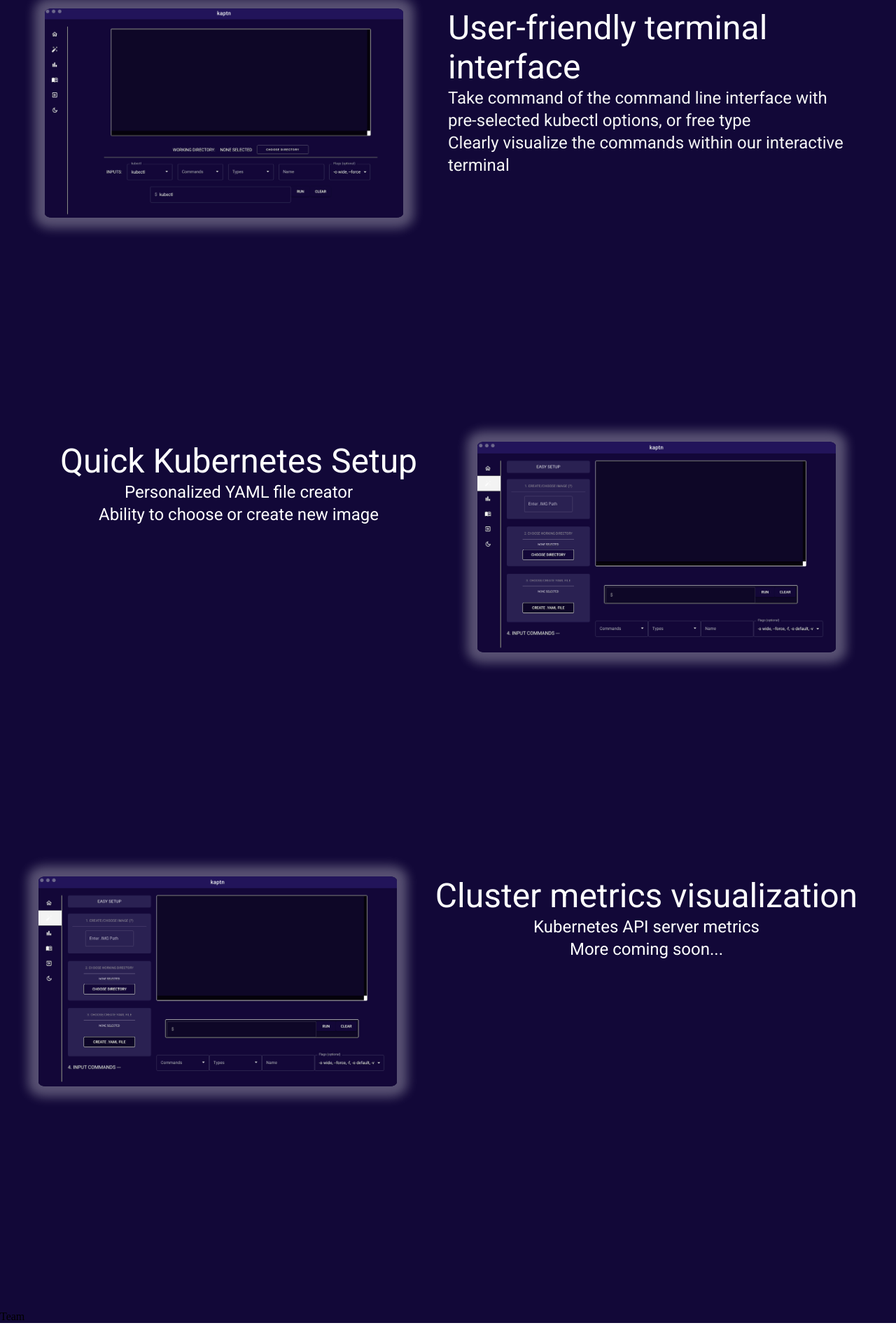
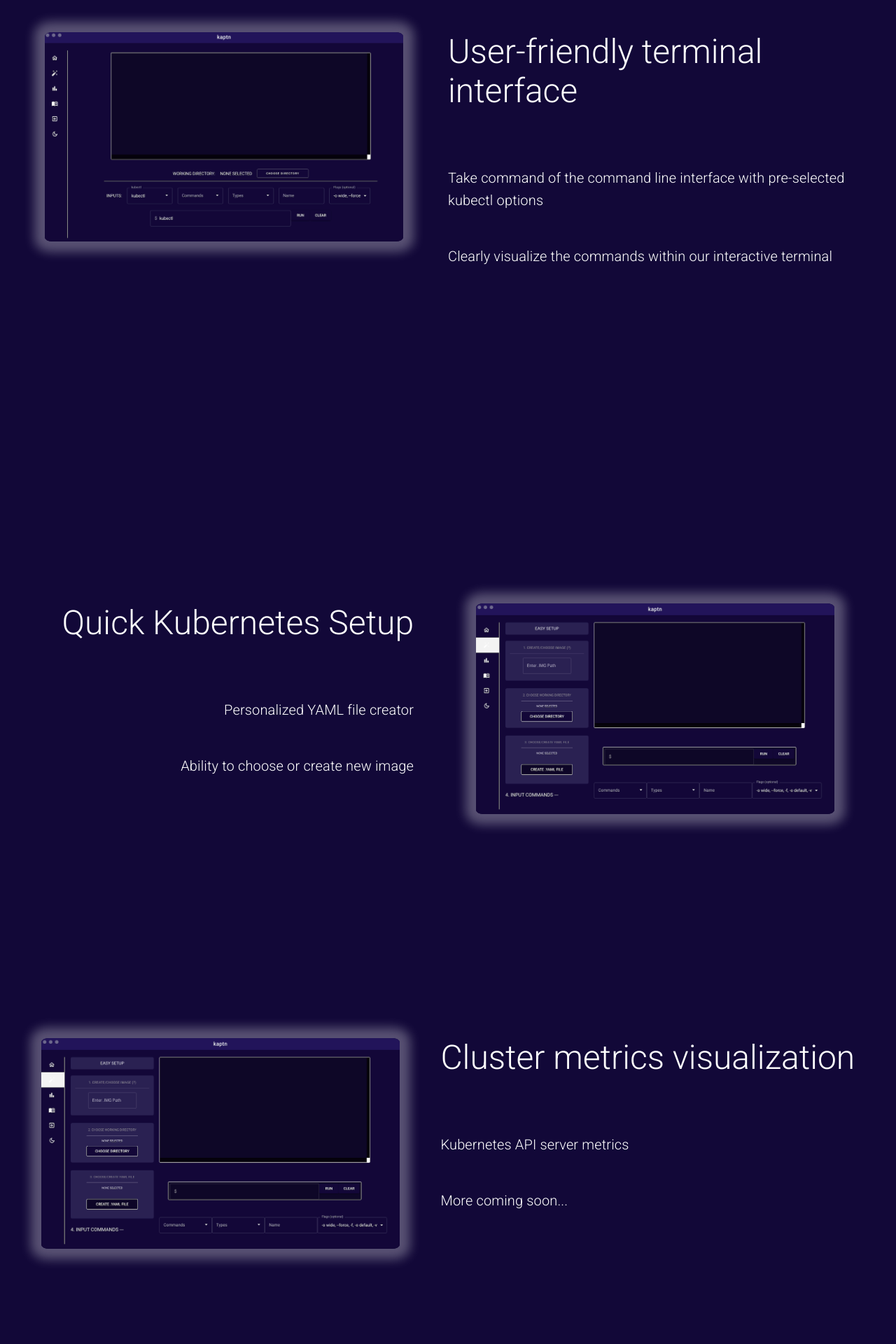
Before and after one commit to kaptn-splash/Splash, a React (Create React App) app: page / in a window 1280 px wide. Shown: the part 700-2620 px from the top of the page at 70% size. Built offline with nearby package versions, Linux system fonts and the light colour scheme.

Commit message:
Fixes styling changes

```diff
--- a/package.json
+++ b/package.json
@@ -14,7 +14,8 @@
     "@testing-library/user-event": "^13.5.0",
     "react": "^18.2.0",
     "react-dom": "^18.2.0",
-    "react-router-dom": "^6.10.0",
+    "react-router-dom": "^6.11.0",
+    "react-router-hash-link": "^2.4.3",
     "react-scripts": "5.0.1",
     "web-vitals": "^2.1.4"
   },
--- a/src/components/Features.jsx
+++ b/src/components/Features.jsx
@@ -7,6 +7,7 @@
 import { shadows } from '@mui/system';
 import { borders } from '@mui/system';
 import { Typography } from '@mui/material';
+import {Button} from '@mui/material';
 
 
 
@@ -14,48 +15,148 @@
   return (
     <Grid id='features'>
         <Box id='feature1' sx={{display: 'flex', flexDirection: 'row-reverse', justifyContent: 'space-evenly', alignItems: 'flex-start', alignContent: 'center', mb: 40}}>
-            <Box sx={{width: '45%', display: 'flex', flexDirection: 'column', justifyContent:'space-around', alignItems: 'center'}}>
-                <Typography variant='h3' color='white'>
+            <Box sx={{width: '45%', display: 'flex', flexDirection: 'column', justifyContent:'space-around', alignItems: 'flex-start'}}>
+            <Typography
+                variant='h3'
+                sx={{
+                    fontFamily: 'Roboto',
+                    fontWeight: 50,
+                    letterSpacing: '.1 rem',
+                    color: 'white',
+                    textDecoration: 'none',
+                }}
+                >
                 User-friendly terminal interface
                 </Typography>
-                <Typography variant='h5' color='whitesmoke' textAlign='left'>
-                Take command of the command line interface with pre-selected kubectl options, or free type
+                <Typography
+                variant='h6'
+                sx={{
+                    fontFamily: 'Roboto',
+                    fontWeight: 50,
+                    letterSpacing: '.1 rem',
+                    color: 'white',
+                    textDecoration: 'none',
+                    mt: 10,
+                    mb: 5,
+                    alignContent: 'center'
+                }}
+                >
+                Take command of the command line interface with pre-selected kubectl options
                 </Typography>
-                <Typography variant='h5' color='whitesmoke' textAlign='left'>
+                <Typography
+                variant='h6'
+                sx={{
+                    fontFamily: 'Roboto',
+                    fontWeight: 50,
+                    letterSpacing: '.1 rem',
+                    color: 'white',
+                    textDecoration: 'none',
+                    mt: 1,
+                    mb: 20,
+                    alignContent: 'center'
+                }}
+                >
                 Clearly visualize the commands within our interactive terminal
                 </Typography>
             </Box>
             <Box src={dashboard} component='img' sx={{width: '40%', border: '1px', borderRadius: '2%',  boxShadow: '0px 0px 15px 15px rgb(255, 255, 255, 0.3)'}}></Box>
         </Box>
         <Box id='feature2' sx={{display: 'flex', flexDirection: 'row', justifyContent: 'space-evenly', alignItems: 'flex-start', alignContent: 'center', mb: 40}}>
-            <Box sx={{display: 'flex', flexDirection: 'column', justifyContent:'space-around', alignItems: 'center'}}>
-                <Typography variant='h3' color='white'>
+            <Box sx={{display: 'flex', flexDirection: 'column', justifyContent:'space-around', alignItems: 'flex-end'}}>
+            <Typography
+                variant='h3'
+                sx={{
+                    fontFamily: 'Roboto',
+                    fontWeight: 50,
+                    letterSpacing: '.1 rem',
+                    color: 'white',
+                    textDecoration: 'none',
+                }}
+                >
                 Quick Kubernetes Setup
                 </Typography>
-                <Typography variant='h5' color='white'>
+                <Typography
+                variant='h6'
+                sx={{
+                    fontFamily: 'Roboto',
+                    fontWeight: 50,
+                    letterSpacing: '.1 rem',
+                    color: 'white',
+                    textDecoration: 'none',
+                    mt: 10,
+                    mb: 5,
+                    alignContent: 'center'
+                }}
+                >
                 Personalized YAML file creator
                 </Typography>
-                <Typography variant='h5' color='white'>
+                <Typography
+                variant='h6'
+                sx={{
+                    fontFamily: 'Roboto',
+                    fontWeight: 50,
+                    letterSpacing: '.1 rem',
+                    color: 'white',
+                    textDecoration: 'none',
+                    mt: 1,
+                    alignContent: 'center'
+                }}
+                >
                 Ability to choose or create new image
                 </Typography>
             </Box>
             <Box src={setup} component='img' sx={{width: '40%', border: '1px', borderRadius: '2%', boxShadow: '0px 0px 15px 15px rgb(255, 255, 255, 0.3)'}}></Box>
         </Box>
-        <Box id='feature2' sx={{display: 'flex', flexDirection: 'row-reverse', justifyContent: 'space-evenly', alignItems: 'flex-start', alignContent: 'center', mb: 40}}>
-            <Box sx={{display: 'flex', flexDirection: 'column', justifyContent:'space-around', alignItems: 'center'}}>
-                <Typography variant='h3' color='white'>
+        <Box id='feature3' sx={{display: 'flex', flexDirection: 'row-reverse', justifyContent: 'space-evenly', alignItems: 'flex-start', alignContent: 'center', mb: 30}}>
+            <Box sx={{display: 'flex', flexDirection: 'column', justifyContent:'space-around', alignItems: 'flex-start'}}>
+            <Typography
+                variant='h3'
+                sx={{
+                    fontFamily: 'Roboto',
+                    fontWeight: 50,
+                    letterSpacing: '.1 rem',
+                    color: 'white',
+                    textDecoration: 'none',
+                }}
+                >
                 Cluster metrics visualization
                 </Typography>
-                <Typography variant='h5' color='white'>
+                <Typography
+                variant='h6'
+                sx={{
+                    fontFamily: 'Roboto',
+                    fontWeight: 50,
+                    letterSpacing: '.1 rem',
+                    color: 'white',
+                    textDecoration: 'none',
+                    mt: 10,
+                    mb: 5,
+                    alignContent: 'center'
+                }}
+                >
                 Kubernetes API server metrics
                 </Typography>
-                <Typography variant='h5' color='white'>
+                <Typography
+                variant='h6'
+                sx={{
+                    fontFamily: 'Roboto',
+                    fontWeight: 50,
+                    letterSpacing: '.1 rem',
+                    color: 'white',
+                    textDecoration: 'none',
+                    mt: 1,
+                    alignContent: 'center'
+                }}
+                >
                 More coming soon...
                 </Typography>
             </Box>
             <Box src={setup} component='img' sx={{width: '40%', border: '1px', borderRadius: '2%', boxShadow: '0px 0px 15px 15px rgb(255, 255, 255, 0.3)'}}></Box>
         </Box>
-
+        <Box sx={{display: 'flex', flexDirection: 'row', justifyContent:'center', width: '100%'}}>
+            <Button variant='outlined' sx={{width: '300px', height: '100px', backgroundColor: '#22145a', border: '1px solid #68617f',
+            letterSpacing: '5px', color: 'white'}}>Download</Button>
+        </Box>
     </Grid>
 );
 }
--- a/src/components/Header.jsx
+++ b/src/components/Header.jsx
@@ -26,22 +26,20 @@
             justifyContent:'space-between',
             alignContent:'center',
             width: '50%'}}>
-                <Grid id='logo'>
+                <Box id='logo' sx={{display: 'flex', flexDirection: 'row', justifyContent: 'center', alignContent:'center', alignItems:'center'}}>
                     <Box
                     src={logo}
                     sx={{
                         display: 'flex',
                         flexDirection: 'row',
                         alignContent: 'center',
-                        height: '200px',
-                        width: '200px',
-                        mb: 2,
+                        height: '250px',
+                        width: '250px',
                         mt: 10,
-                        ml: '38%' //fix this
                     }}
                     component='img'
                     ></Box>
-                </Grid>
+                </Box>
             <Box sx={{
             display:'flex',
             flexDirection:'column',
@@ -55,13 +53,15 @@
                     letterSpacing: '.1 rem',
                     color: 'white',
                     textDecoration: 'none',
-                    mt: 10
+                    mt: 5,
+                    mb: 5
                 }}
                 >
                 kaptn
                 </Typography>
                 <Typography
                 variant='h6'
+                align='center'
                 sx={{
                     fontFamily: 'Roboto',
                     fontWeight: 50,
@@ -70,7 +70,6 @@
                     textDecoration: 'none',
                     mt: 1,
                     mb: 20,
-                    alignContent: 'center'
                 }}
                 >
                 Kaptn is an educational open-source tool that unlocks the full power of kubernetes command line kubectl, and helps ease the learning curve of setting up and monitoring Kubernetes clusters
--- a/src/components/Navbar.jsx
+++ b/src/components/Navbar.jsx
@@ -5,11 +5,13 @@
 import { Grid } from '@mui/material';
 import Typography from '@mui/material/Typography';
 import Button from '@mui/material/Button';
+import Features from './Features';
+import Team from './Team';
 
 export default function Navbar() {
   return (
     <Grid
-        id='nav-bar'>
+    id='nav-bar'>
     <Box>
       <AppBar style={{
         background: '#22145a',
--- a/src/components/Team.jsx
+++ b/src/components/Team.jsx
@@ -1,8 +1,11 @@
 import React from 'react'
+import Grid from '@mui/system/Unstable_Grid/Grid'
+import { Typography } from '@mui/material'
 
 const Team = () => {
   return (
-    <div>Team</div>
+    <Grid>
+    </Grid>
   )
 }
 
```
Also changed, not shown: 1 other file (tests, documents, lock files or other folders).
